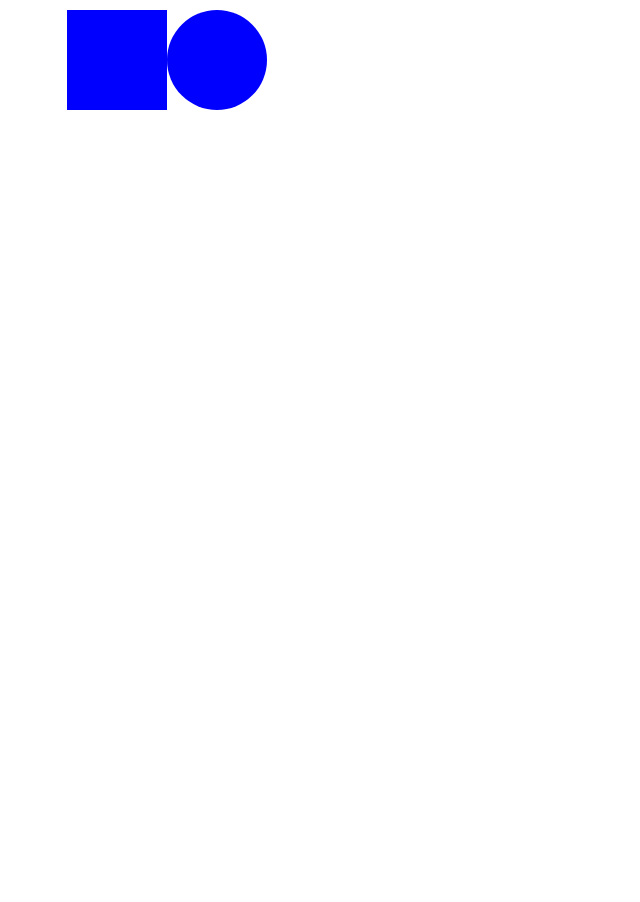
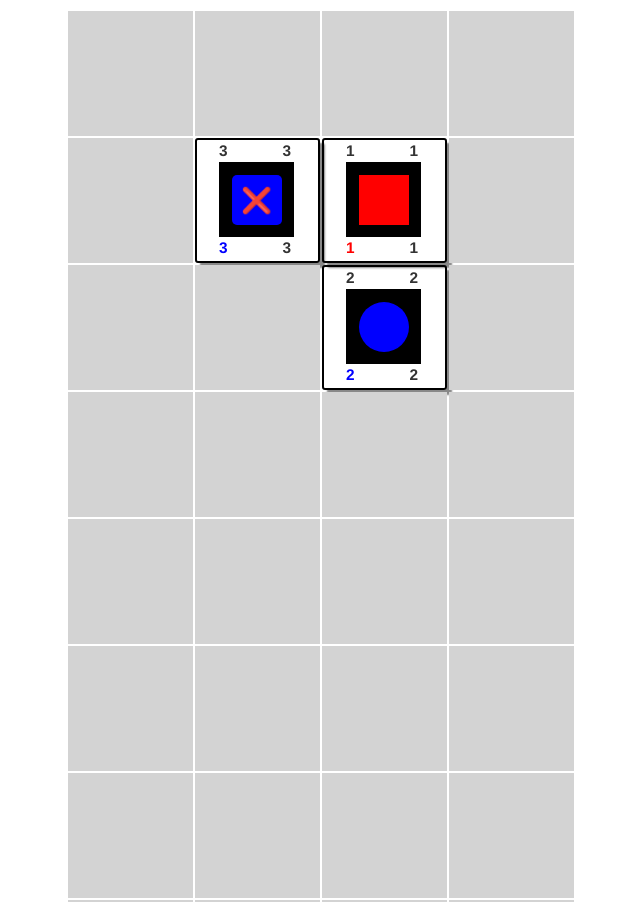
Before and after one commit to JamesAngel140/IOTA, a website: page index.html in a window 1280 px wide. Shown: the top 902 px of the page, without its empty margins (3-643 px from the left). Before the commit the page ends 800 px from the top, so only its background shows below. Drawn offline with nearby package versions, Linux system fonts and the light colour scheme.

Commit message:
grid with tiles that can be added

```diff
--- a/index.html
+++ b/index.html
@@ -19,7 +19,7 @@
                     <div style="margin-bottom: 25px" class="input-group">
                         <span class="input-group-addon"><i class="glyphicon glyphicon-user"></i></span>
                         <input id="login-username" type="text" class="form-control" name="username" value=""
-                               placeholder="username or email">
+                               placeholder="register id">
                     </div>
                     <div style="margin-top:10px" class="form-group">
                         <div class="col-sm-12 controls">
--- a/public/css/shapes.css
+++ b/public/css/shapes.css
@@ -1,31 +1,73 @@
+.alignleft {
+    /* float: left; */
+    font-weight: bold;
+    font-size: 110%;
+    /* padding-left: 0px; */
+}
+.alignright {
+    float: right;
+    padding-right: 25px;
+    font-weight: bold;
+    font-size: 110%;
+}
+.target {
+    width: 125px;
+    height: 125px;
+    border: 2px lightgray;
+    border-style: solid;
+    padding: 0px 2px 0px 22px;
+    margin: 1px;
+    background: lightgray;
+}
+.targetSelected {
+    width: 125px;
+    height: 125px;
+    border: 2px green;
+    border-style: solid;
+    padding: 0px 2px 0px 22px;
+    margin: 1px;
+    background: lightgray;
+}
 .tileback {
-    border-radius: 25px;
-    background: blue;
-    padding: 20px;
-    width: 200px;
-    height: 150px;
+    width: 125px;
+    height: 125px;
+    border: 2px black;
+    border-style: solid;
+    border-radius: 3px;
+    padding: 0px 2px 0px 22px;
+    margin: 1px;
+    box-shadow: 5px 5px 2px #888888;
+}
+.shapeback {
+    width: 75px;
+    height: 75px;
+    padding: 12.5px;
+    margin: 0px;
+    background: black;
+    /*border: 2px black;*/
+    /*border-style: solid;*/
 }
 .square {
-    width: 100px;
-    height: 100px;
+    width: 50px;
+    height: 50px;
 }
 .circle {
-    width: 100px;
-    height: 100px;
-    -moz-border-radius: 50px;
-    -webkit-border-radius: 50px;
-    border-radius: 50px;
+    width: 50px;
+    height: 50px;
+    -moz-border-radius: 25px;
+    -webkit-border-radius: 25px;
+    border-radius: 25px;
 }
 .triangle{
     width: 0;
     height: 0;
-    border-left: 50px solid transparent;
-    border-right: 50px solid transparent;
-    border-bottom: 100px solid transparent;
+    border-left: 25px solid transparent;
+    border-right: 25px solid transparent;
+    border-bottom: 50px solid transparent;
 }
 .cross {
-    height: 100px;
-    width: 100px;
+    height: 50px;
+    width: 50px;
     border-radius: 5px;
     position: relative;
 }
@@ -37,7 +79,7 @@
     left: 0;
     right: 0;
     content: "\274c"; /* use the hex value here... */
-    font-size: 50px;
-    line-height: 100px;
+    font-size: 25px;
+    line-height: 50px;
     text-align: center;
 }
--- a/public/js/application.js
+++ b/public/js/application.js
@@ -35,14 +35,25 @@ $(document).ready(function () {
     // });
     // $("#tiles").html(html.join("\n"));
 
-    function ToTable(dataArray)
+    function gridToHtml(grid)
     {
         html = '<table>';
-        var len = dataArray.length;
-        for(var i = 0; i < len; i++){
+        for(var y = 0; y < grid.length; y++){
             html += '<tr>';
-            for(var key in dataArray[i]){
-                html += '<td>' + dataArray[i][key] + '</td>';
+            for(var x = 0; x < grid[y].length; x++){
+                if(grid[x][y] !== null){
+                    switch(grid[x][y].type){
+                        case "tile":
+                            html += '<td>' + tileToHtml(grid[x][y]) + '</td>';
+                            break;
+                        case "target":
+                            html += '<td>' + targetToHtml(grid[x][y],x,y) + '</td>';
+                            break;
+                    }
+
+                } else {
+                    html += '<td></td>'
+                }
             }
             html += '</tr>';
         }
@@ -50,12 +61,78 @@ $(document).ready(function () {
         return html;
     }
 
-    var item = deck[3];
-    grid[32][32] = '<div class="' + item.shape + '" style="background:' + item.colour + '"></div>';
-    item = deck[17];
-    grid[32][33] = '<div class="' + item.shape + '" style="background:' + item.colour + '"></div>';
-    var html = ToTable(grid);
+    function targetToHtml(tile, x, y){
+        var html = '<div class="target" data-x="' + x + '" data-y="' + y + '"></div>';
+        return html;
+    }
+
+    function tileToHtml(tile){
+        var html = '<div class="tileback"><span class="alignleft">'+
+            tile.number +
+            '</span><span class="alignright">' +
+            tile.number +
+            '</span><div style="clear: both;"></div><div class="shapeback"><div class="' +
+            tile.shape +
+            '" style="background:' +
+            tile.colour +
+            '"></div></div><span class="alignleft" style="color:' + tile.colour + '">' +
+            tile.number +
+            '</span><span class="alignright">' +
+            tile.number +
+            '</span><div style="clear: both;"></div></div>';
+        return html;
+    }
+
+    function addTargets(grid, x, y){
+        for(var a = x-1; a <= x+1; a++){
+            for(var b = y-1; b <= y+1; b++) {
+                if(grid[a][b] === null){
+                    grid[a][b] = {type:"target"};
+                }
+            }
+        }
+    }
+
+    function addTargetsToGrid(grid){
+        for(var x = 0; x < grid.length; x++){
+            html += '<tr>';
+            for(var y in grid[x]){
+                if(grid[x][y] !== null){
+                    switch(grid[x][y].type){
+                        case "tile":
+                            addTargets(grid,x,y);
+                            break;
+                        case "target":
+                            break;
+                    }
+                }
+            }
+        }
+    }
+
+    // grid[32][32] = {type:"target"};
+    grid[32][32] = deck[4];
+    grid[32][33] = deck[17];
+    grid[31][32] = deck[50];
+
+    addTargetsToGrid(grid);
+
+    var html = gridToHtml(grid);
     $("#grid").html(html);
+
+    function targetClick(e){
+            var x = $(this).attr("data-x");
+            var y = $(this).attr("data-y");
+            console.log(x,y);
+            // $(this).addClass("targetSelected");
+            grid[x][y] = deck[5];
+        addTargetsToGrid(grid);
+        var html = gridToHtml(grid);
+            $("#grid").html(html);
+        $('.target').click(targetClick);
+    }
+
+    $('.target').click(targetClick);
 
     function login_error(xhr, status, error) {
         alert("login error " + error);
--- a/public/js/grid.js
+++ b/public/js/grid.js
@@ -7,7 +7,7 @@ var grid = [];
 for (var x = 0; x < size; x++) {
     grid.push([]);
     for (var y = 0; y < size; y++) {
-        grid[x].push(" ");
+        grid[x].push(null);
     }
 };
 
--- a/public/js/tile.js
+++ b/public/js/tile.js
@@ -10,7 +10,7 @@ var  shapes=["square", "circle", "triangle", "cross"],
 shapes.forEach(function(shape){
     colours.forEach(function(colour) {
         numbers.forEach(function (number) {
-            deck.push({shape: shape, colour: colour, number: number});
+            deck.push({shape: shape, colour: colour, number: number, type:"tile"});
         })
     })
 });
```
